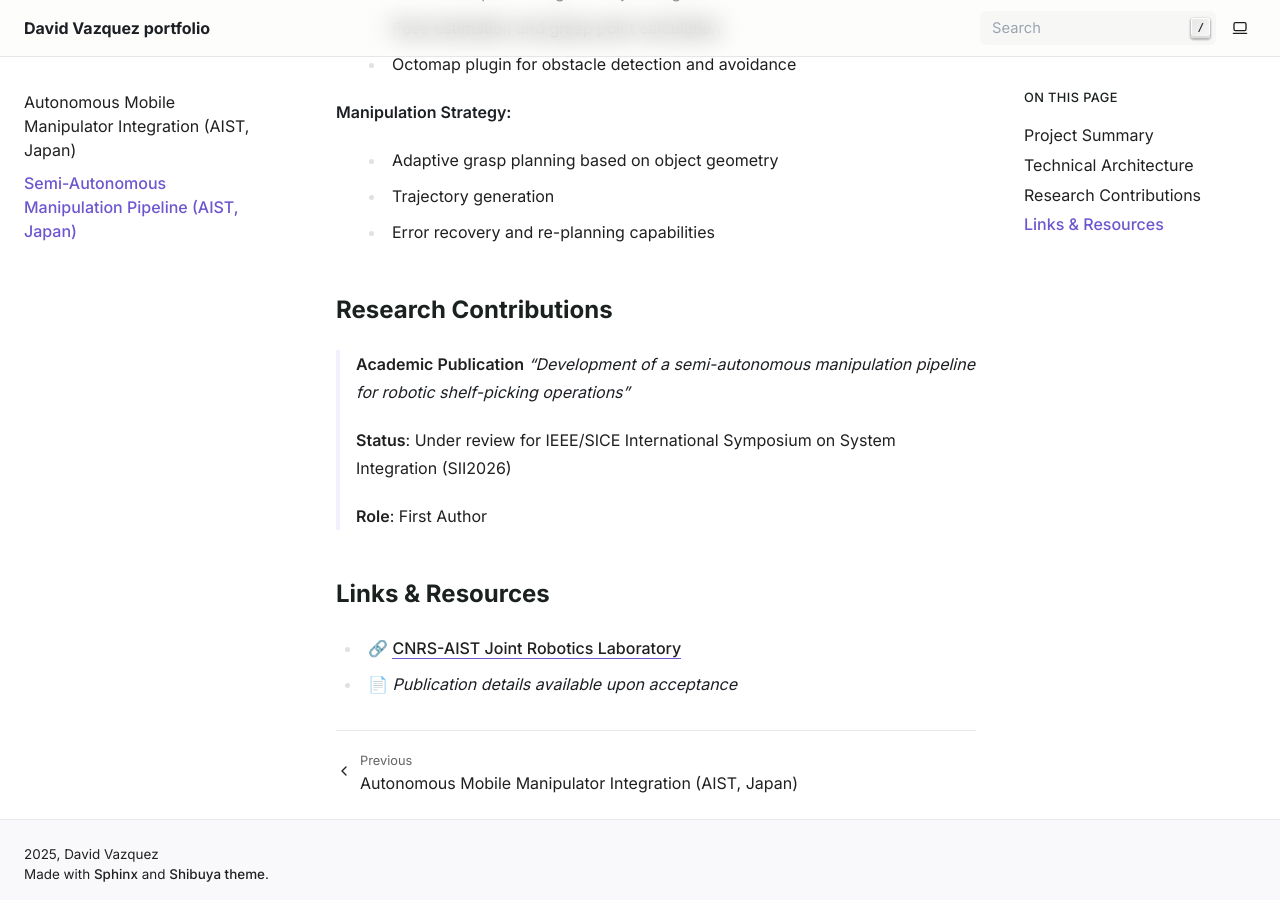
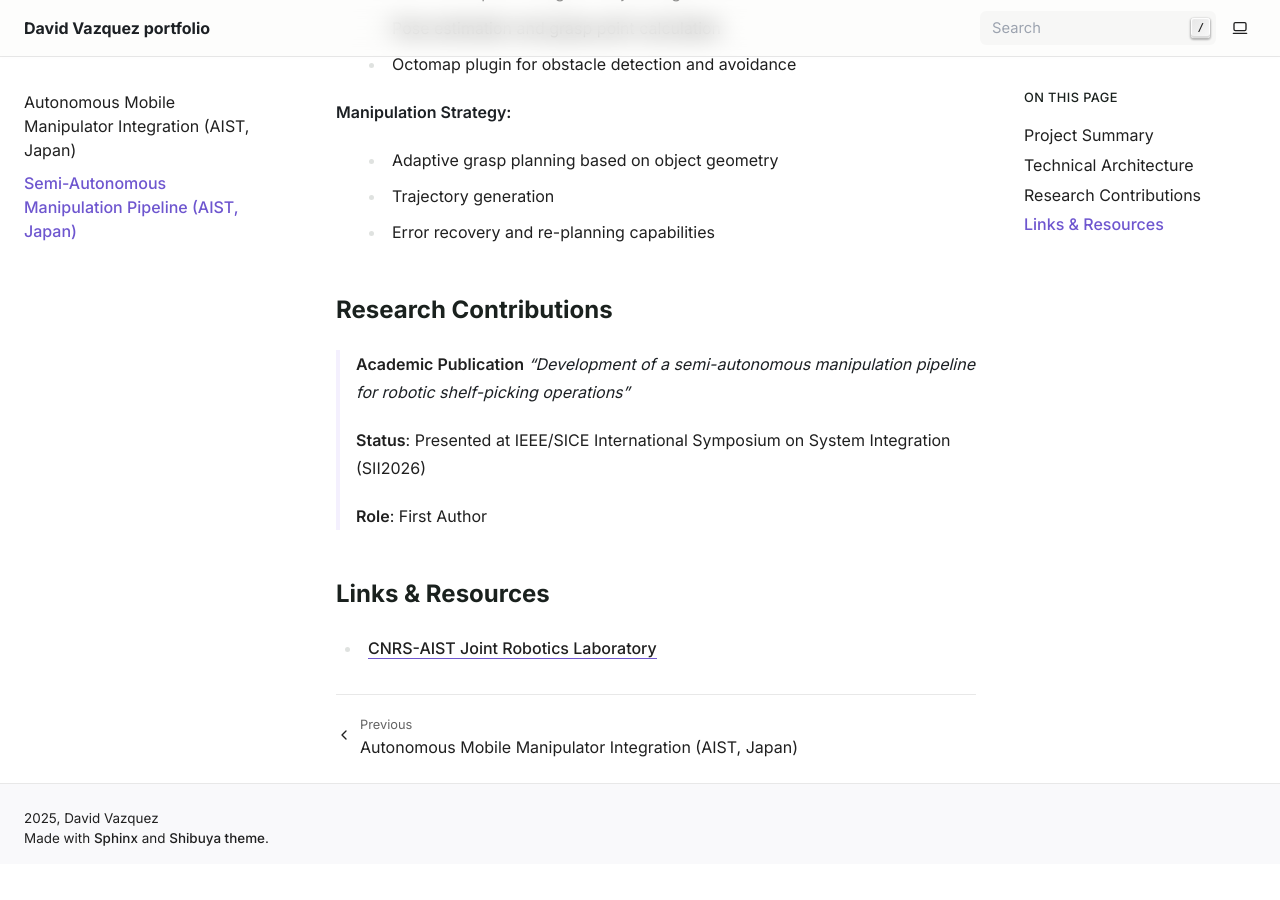
Before and after one commit to Deivideich/deivideich.github.io, a Sphinx documentation site: the page built from docs/projects/callm_tsukuba.rst, in a window 1280 px wide and 900 px high, scrolled down 1287 px. Built offline with Sphinx 7.4.7, drawn with Linux system fonts in a browser that asks for light colours; after the commit the page ends 2151 px from its top, so only the background shows below that.

Commit message:
Update CV

```diff
--- a/docs/projects/callm_tsukuba.rst
+++ b/docs/projects/callm_tsukuba.rst
@@ -40,12 +40,11 @@ Research Contributions
    **Academic Publication**
    *"Development of a semi-autonomous manipulation pipeline for robotic shelf-picking operations"*
 
-   **Status**: Under review for IEEE/SICE International Symposium on System Integration (SII2026)
+   **Status**: Presented at IEEE/SICE International Symposium on System Integration (SII2026)
 
    **Role**: First Author
 
 Links & Resources
 -----------------
 
-- 🔗 `CNRS-AIST Joint Robotics Laboratory <https://unit.aist.go.jp/jrl/en/>`_
-- 📄 *Publication details available upon acceptance*
+- `CNRS-AIST Joint Robotics Laboratory <https://unit.aist.go.jp/jrl/en/>`_
```
Also changed, not shown: 7 other files.
